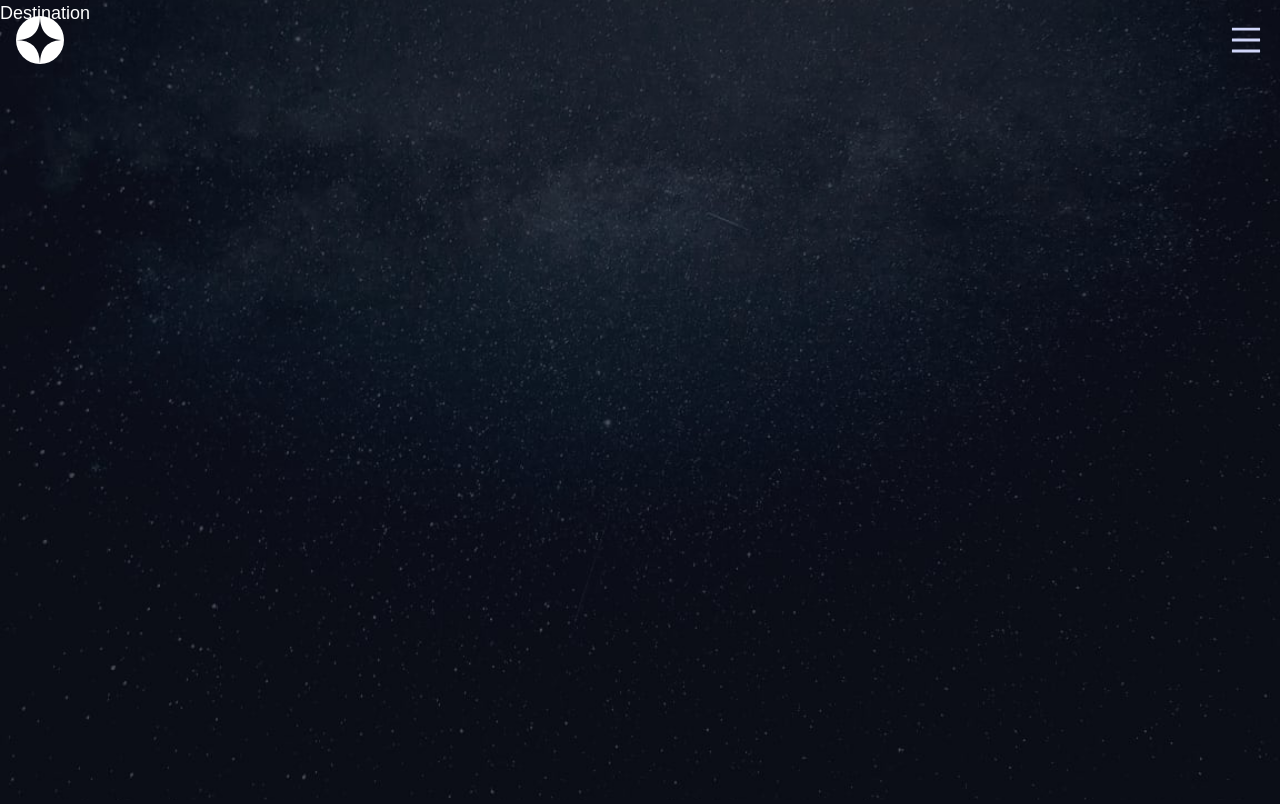
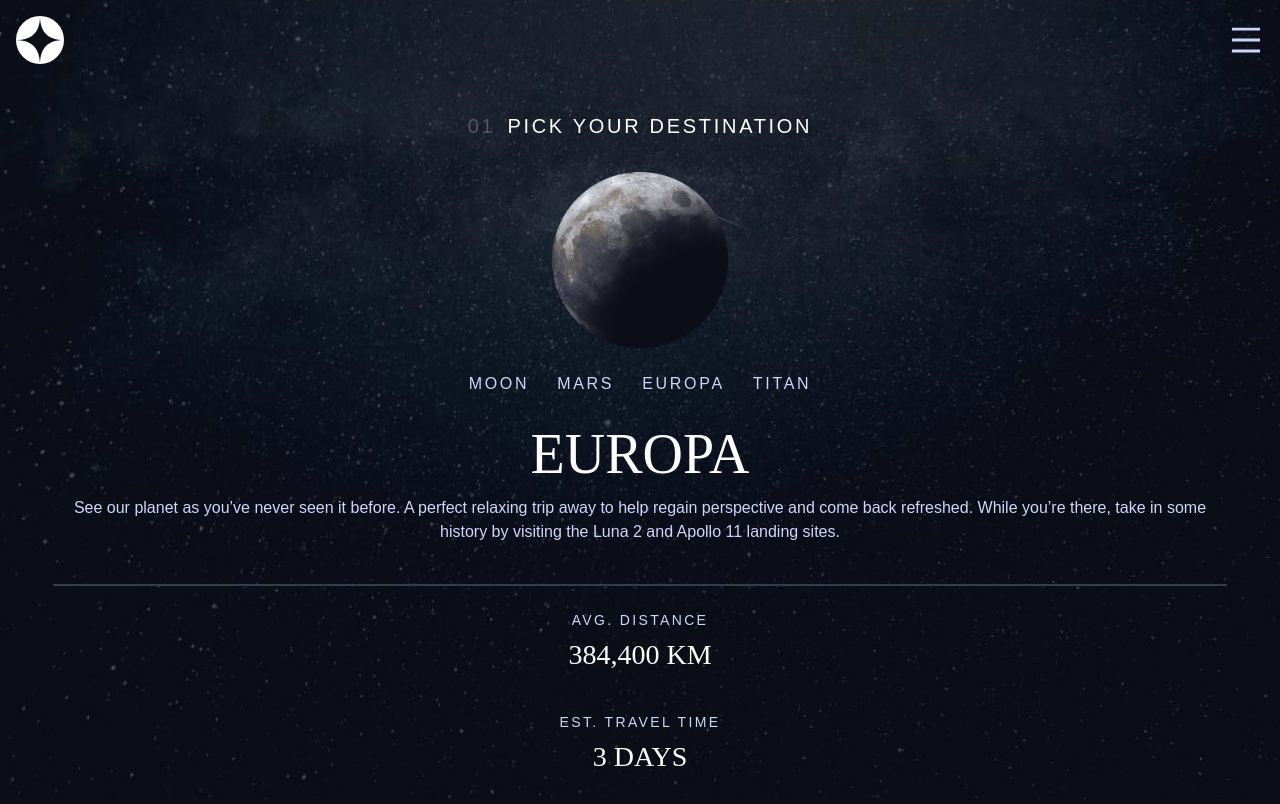
Before and after one commit to beloveddie/space-tourism, a React (Create React App) app: page /destination in a window 1280 px wide. Built offline with nearby package versions, Linux system fonts and the light colour scheme.

Commit message:
Implement Destination Interface

```diff
--- a/src/pages/Destination.tsx
+++ b/src/pages/Destination.tsx
@@ -1,8 +1,64 @@
 import React from "react";
+import SideNumbers from "../components/ui/SideNumbers";
+import Title from "../components/ui/Title";
+import moon from "../assets/destination/image-moon.png";
+import { Link } from "react-router-dom";
+
+const destinationLinks = ["moon", "mars", "europa", "titan"];
 
 const Destination = () => {
   return (
-    <section className="Destination min-h-screen w-full">Destination</section>
+    <section className="Destination min-h-screen w-full text-center">
+      <div className="pt-28 flex justify-center gap-3">
+        <SideNumbers index="1" dark={true} />
+        <Title title="Pick your destination" />
+      </div>
+      {/* image document */}
+      <div className="w-full flex justify-center mt-8">
+        <img src={moon} alt="moon" className="w-44 h-44 text-center" />
+      </div>
+      {/* destination links */}
+      <ul className="flex mt-6 gap-7 justify-center">
+        {destinationLinks.map((destinationLink) => (
+          <li>
+            <h5 className="nav-text text-secondary">
+              <Link
+                to="#"
+                className="pb-1 hover:border-b-4 hover:border-primary/20 active:border-primary focus:text-primary focus:border-b-4 focus:border-primary"
+              >
+                {destinationLink.toUpperCase()}
+              </Link>
+            </h5>
+          </li>
+        ))}
+      </ul>
+      {/* destination article */}
+      <article className="pt-4">
+        <h2 className="text-[56px]">EUROPA</h2>
+
+        <p className="text-secondary text-base w-11/12 mx-auto pb-10 border-b-2 border-selection">
+          See our planet as you’ve never seen it before. A perfect relaxing trip
+          away to help regain perspective and come back refreshed. While you’re
+          there, take in some history by visiting the Luna 2 and Apollo 11
+          landing sites.
+        </p>
+
+        <footer className=" pt-5">
+          <div className="pb-8">
+            <p className="sub-heading-2 text-secondary leading-loose">
+              AVG. DISTANCE
+            </p>
+            <p className="sub-heading-1">384,400 KM</p>
+          </div>
+          <div>
+            <p className="sub-heading-2 text-secondary leading-loose">
+              EST. TRAVEL TIME
+            </p>
+            <time className="sub-heading-1 pb-8">3 DAYS</time>
+          </div>
+        </footer>
+      </article>
+    </section>
   );
 };
 
```
